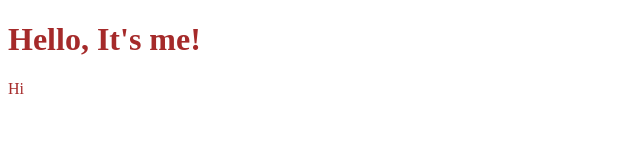
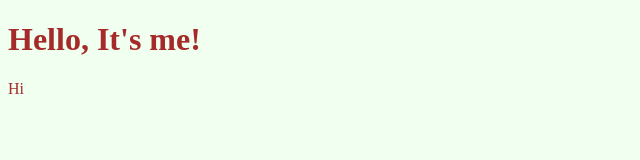
Before and after one commit to Fatemah-92/new-project, a plain HTML site: page index.html in a window 1280 px wide. Shown: the whole page, without its empty margins (0-640 px from the left). Drawn offline with Linux system fonts and the light colour scheme.

Commit message:
style.css file updated: background color honeydew added to the page

```diff
--- a/style.css
+++ b/style.css
@@ -1,3 +1,7 @@
+html, body {
+    background-color: honeydew;
+}
+
 h1, p {
     color: brown;
 }
```
